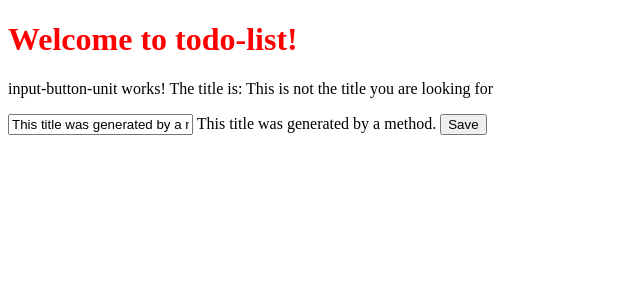
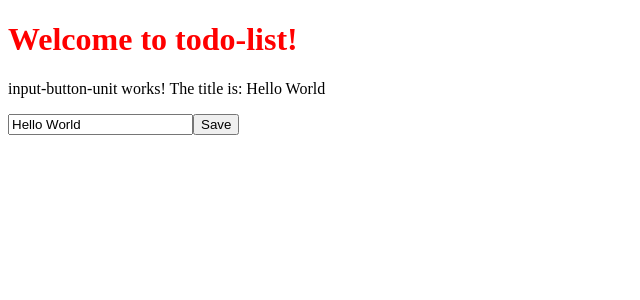
Before and after one commit to ashleyerffmeyer/ng-girls-todo, an Angular app: page / in a window 1280 px wide. Shown: the top 300 px of the page, without its empty margins (0-640 px from the left). Built offline with nearby package versions, Linux system fonts and the light colour scheme.

Commit message:
event binding updates

```diff
--- a/src/app/input-button-unit/input-button-unit.component.ts
+++ b/src/app/input-button-unit/input-button-unit.component.ts
@@ -8,11 +8,12 @@
       The title is: {{title}}
     </p>
 
-    <input [value]="generateTitle()">
+    <input [value]="title"
+            (keyup.enter)="changeTitle($event.target.value)">
 
-    {{ generateTitle() }}
-
-    <button>Save</button>
+    <button (click)="changeTitle('Button Clicked!')">
+      Save
+    </button>
   `,
   styleUrls: ['./input-button-unit.component.css']
 })
@@ -20,15 +21,13 @@
 
   title = 'Hello World';
 
-  generateTitle(): string {
-    return 'This title was generated by a method.';
-  }
   constructor() { }
 
   ngOnInit() {
-    setTimeout(() => {
-      this.title = 'This is not the title you are looking for';
-    }, 3000);
+  }
+
+  changeTitle(newTitle: string) {
+    this.title = newTitle;
   }
 
 }
```
